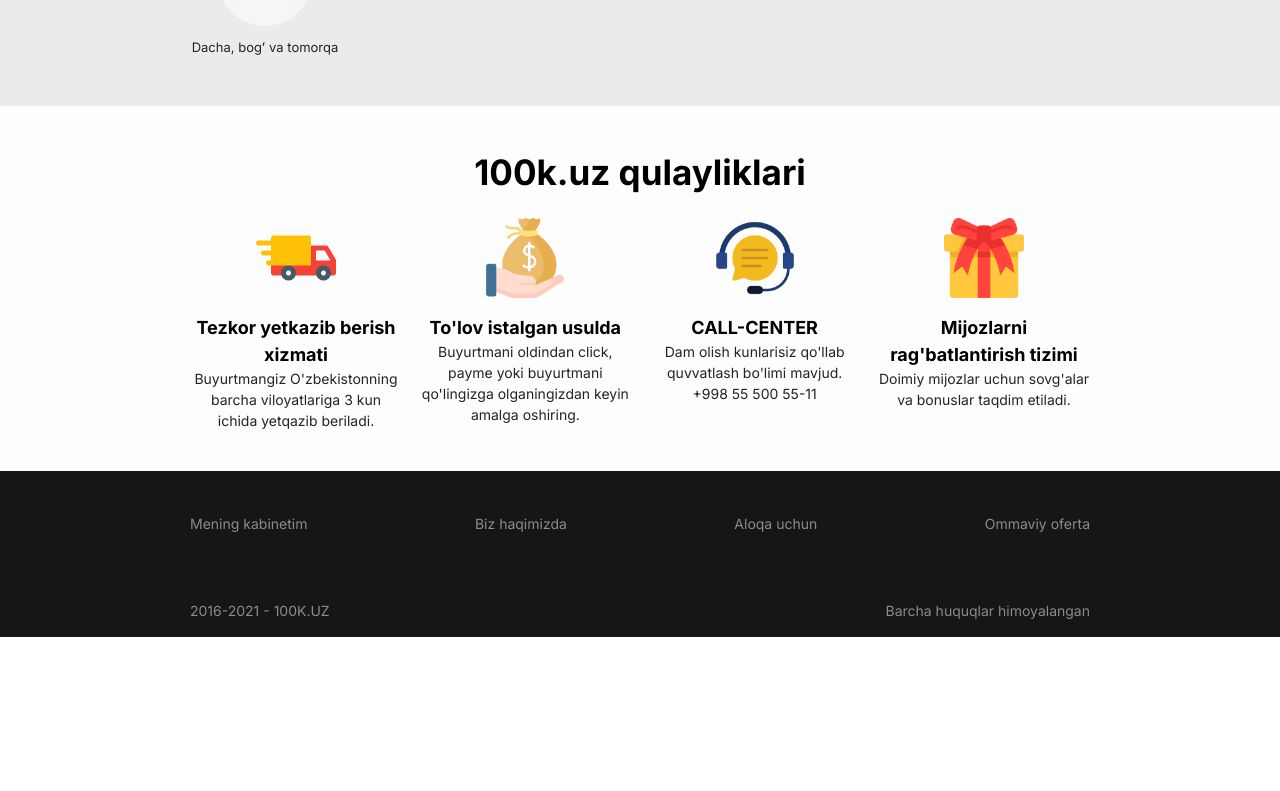
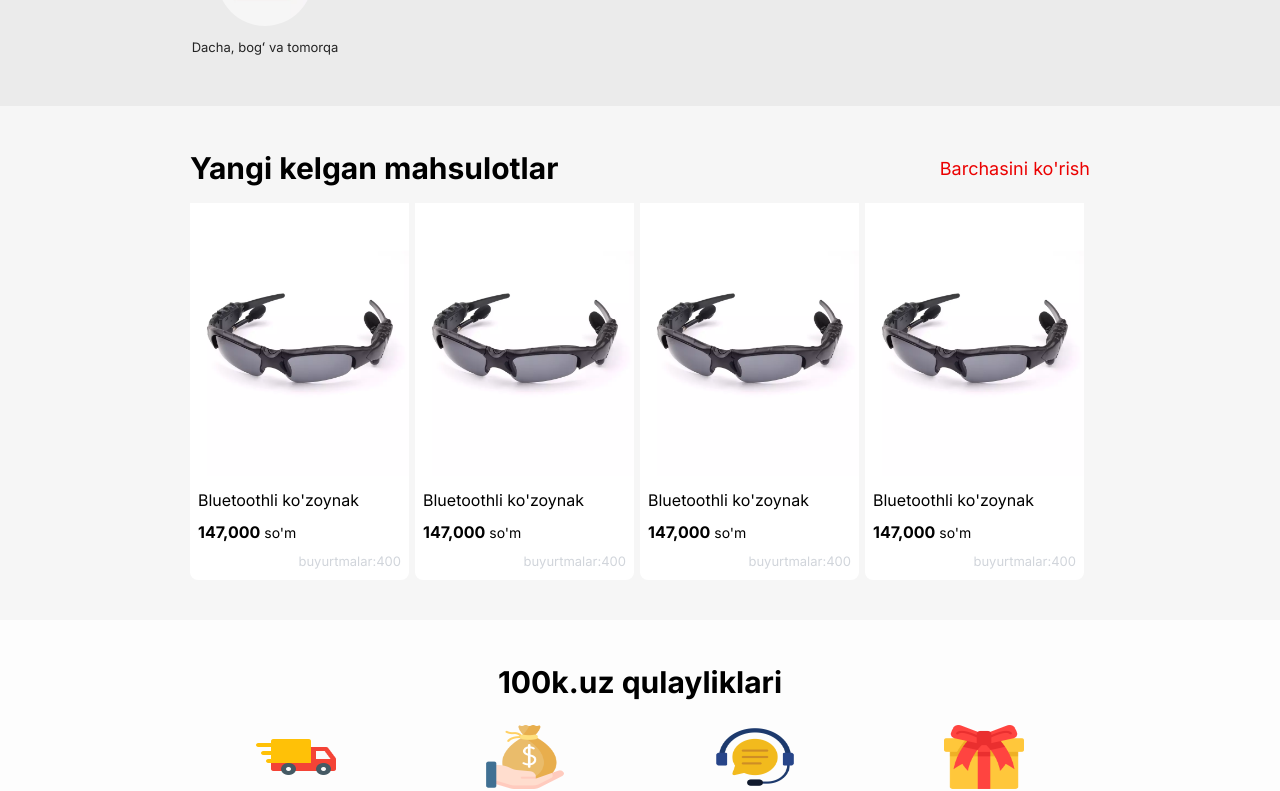
Before and after one commit to dsabirbaev/100k.uz, a Next.js app: page / in a window 1280 px wide. Shown: the part 719-1510 px from the top of the page. Before the commit the page ends 1356 px from the top, so only its background shows below. Built offline with nearby package versions, Linux system fonts and the light colour scheme.

Commit message:
add product card

```diff
--- a/src/app/(root)/(home)/page.tsx
+++ b/src/app/(root)/(home)/page.tsx
@@ -1,12 +1,13 @@
 
 import Intro from "@/components/Intro"
 import Service from "@/components/Service"
-
+import NewProduct from "@/components/NewProduct"
 
 const page = () => {
   return (
     <>
       <Intro/>
+      <NewProduct/>
       <Service/>
     </>
   )
--- /dev/null
+++ b/src/components/NewProduct.tsx
@@ -0,0 +1,33 @@
+
+import Link from "next/link"
+
+
+//// constants
+import { product } from "@/constants"
+
+import ProductCard from "./Ui/Card/ProductCard"
+
+const NewProduct = () => {
+  return (
+    <section className="bg-[#f6f6f6] py-10">
+        <div className="container">
+            <div>
+                <div className="flex items-center justify-between mb-3">
+                    <h2 className="font-bold text-[30px]">Yangi kelgan mahsulotlar</h2>
+                    <Link href="#" className="text-[#eb0000] text-[18px]">Barchasini ko'rish</Link>
+                </div>
+
+                <div className="grid grid-cols-4">
+                    {
+                        product?.map((item) => (
+                           <ProductCard key={item?.id} data={item}/>
+                        ))
+                    }
+                </div>
+            </div>
+        </div>
+    </section>
+  )
+}
+
+export default NewProduct
--- a/src/components/Service.tsx
+++ b/src/components/Service.tsx
@@ -12,14 +12,14 @@
     <section className='bg-[#FDFDFD] py-10'>
         <div className='container'>
             <div>
-                <h2 className='mb-5 font-bold text-center text-[35px]'>100k.uz qulayliklari</h2>
+                <h2 className='mb-5 font-bold text-center text-[30px]'>100k.uz qulayliklari</h2>
 
                <div className="flex  justify-between">
                 {
                     service?.map((item) => (
                         <div key={item?.id} className="flex flex-col items-center w-[212px]">
 
-                           <Image  src={item?.img} width={80} height={64} alt={item?.name} className="mb-4"/>
+                           <Image  src={item?.img} alt={item?.name} className="mb-4 w-[80px] h-[64px]"/>
                             <p className="font-bold text-[18px] text-center">{item?.name}</p>
                             <p className="text-[14px] text-[#242424] text-center">{item?.text}</p>
                         </div>
--- /dev/null
+++ b/src/components/Ui/Card/ProductCard.tsx
@@ -0,0 +1,29 @@
+"use client"
+
+
+import { FC } from "react";
+import Image from "next/image"
+
+import { ICardProps } from "@/types";
+
+const ProductCard: FC<ICardProps> = ({ data:{img, name, price, order, id} }) => {
+  return (
+    <div className="w-[219px] bg-white rounded-lg">
+        <Image src={img} alt={name} className="mb-1" />
+        <div className="p-2">
+            <p className="mb-2">{name}</p>
+            <div className="flex items-center gap-x-1 mb-2">
+                <span className="font-bold">{price}</span>
+                <span className="text-[14px]">so'm</span>
+            </div>
+
+            <div className="flex justify-end text-gray-300 text-[13px]">
+                <span>buyurtmalar:</span>
+                <span>{order}</span>
+            </div>
+        </div>
+    </div>
+  )
+}
+
+export default ProductCard
--- a/src/constants/index.ts
+++ b/src/constants/index.ts
@@ -5,6 +5,7 @@
 
 import { truck, money, call, gift } from "@/assets/images/service";
 
+import sunglass	 from "../assets/images/sunglasses.png";
 
 const categories = [
 	{
@@ -138,4 +139,35 @@
 
 ]
 
-export { categories, service };
+const product = [
+	{
+        id: 1,
+		img:   sunglass,
+		name: 'Bluetoothli ko\'zoynak',
+		price: '147,000',
+		order: '400'
+	},
+	{
+        id: 2,
+		img:   sunglass,
+		name: 'Bluetoothli ko\'zoynak',
+		price: '147,000',
+		order: '400'
+	},
+	{
+        id: 3,
+		img:   sunglass,
+		name: 'Bluetoothli ko\'zoynak',
+		price: '147,000',
+		order: '400'
+	},
+	{
+        id: 4,
+		img:   sunglass,
+		name: 'Bluetoothli ko\'zoynak',
+		price: '147,000',
+		order: '400'
+	},
+]
+
+export { categories, service, product };
--- /dev/null
+++ b/src/types/index.ts
@@ -0,0 +1,14 @@
+
+
+export interface IProducts {
+    id: number,
+    img:   string,
+    name: string,
+    price: string,
+    order: string
+}
+
+
+export interface ICardProps {
+    data: IProducts;
+}
```
Also changed, not shown: src/assets/images/sunglasses.png (added).
